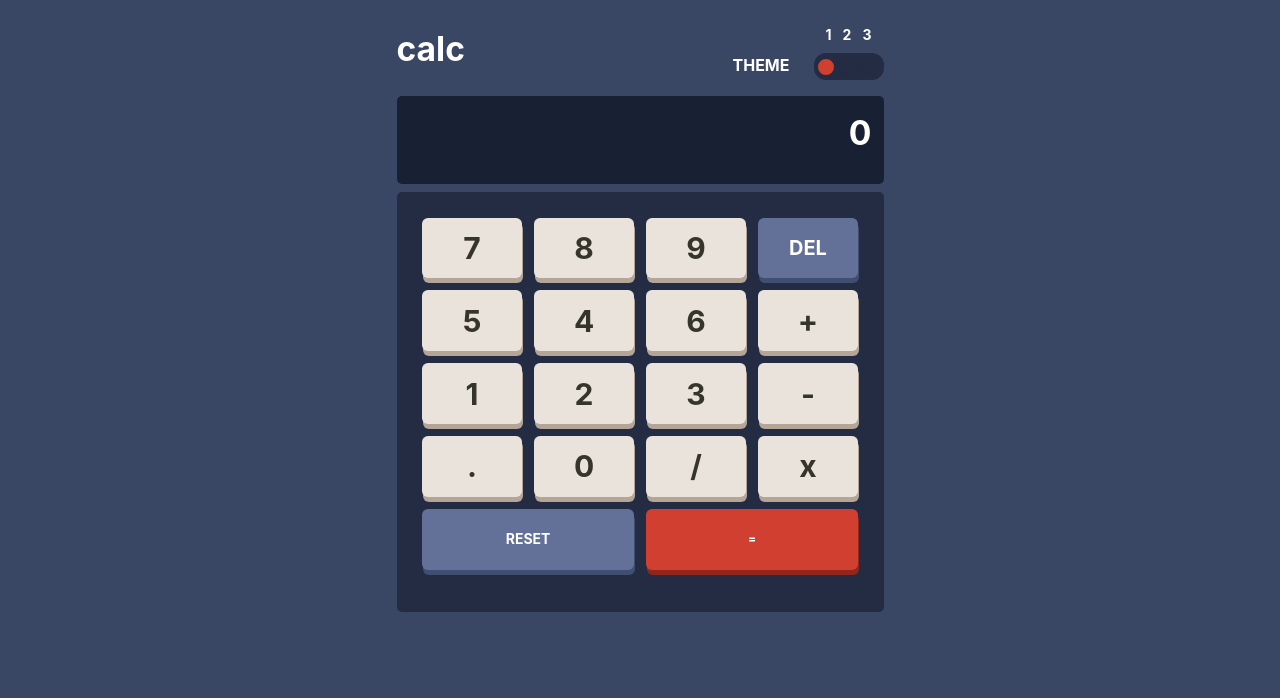
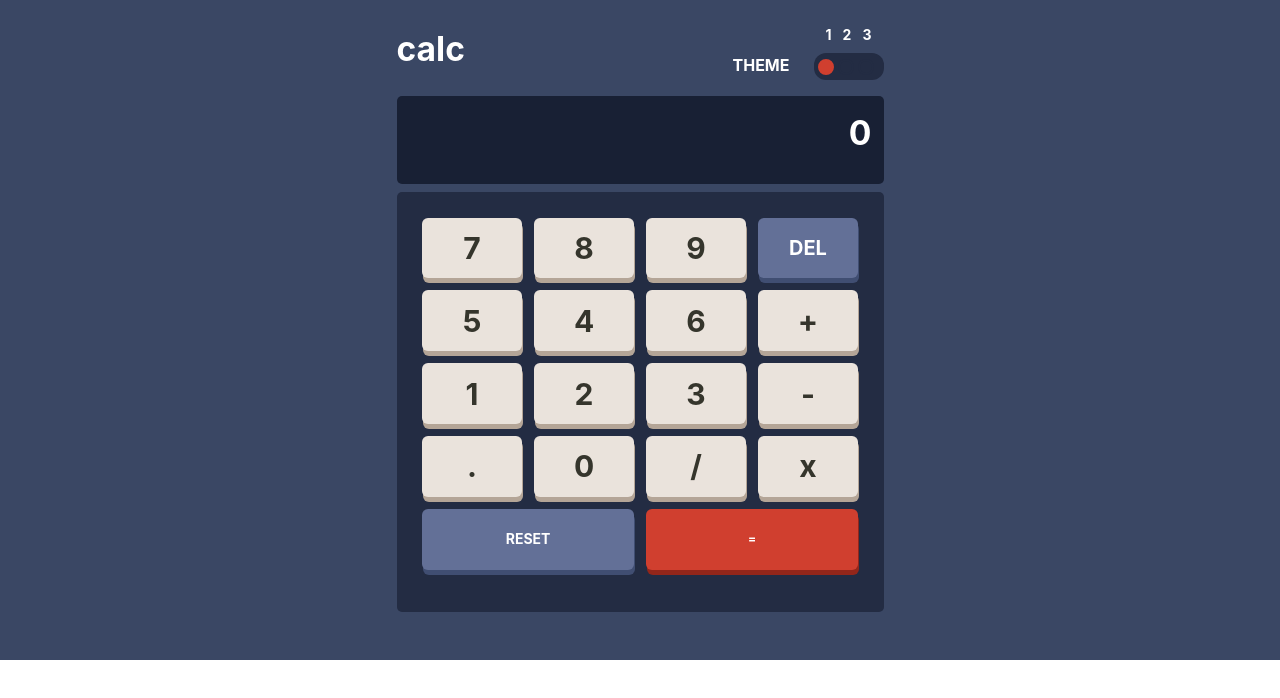
Before and after one commit to julioale21/CalculatorFrontendMentorChallenge, a React (Create React App) app: page / in a window 1280 px wide. Shown: the top 698 px of the page. Built offline with nearby package versions, Linux system fonts and the light colour scheme.

Commit message:
chore: fixed height and min height

```diff
--- a/src/App.tsx
+++ b/src/App.tsx
@@ -25,7 +25,7 @@ const App = () => {
   return (
     <ThemeContext.Provider value={{ themeNumber, setThemeNumber }}>
       <ChakraProvider theme={currentTheme}>
-        <Stack alignItems="center" backgroundColor="bg_main" height="100vh">
+        <Stack alignItems="center" backgroundColor="bg_main" height="full" minHeight="full">
           <Calculator />
         </Stack>
       </ChakraProvider>
```
